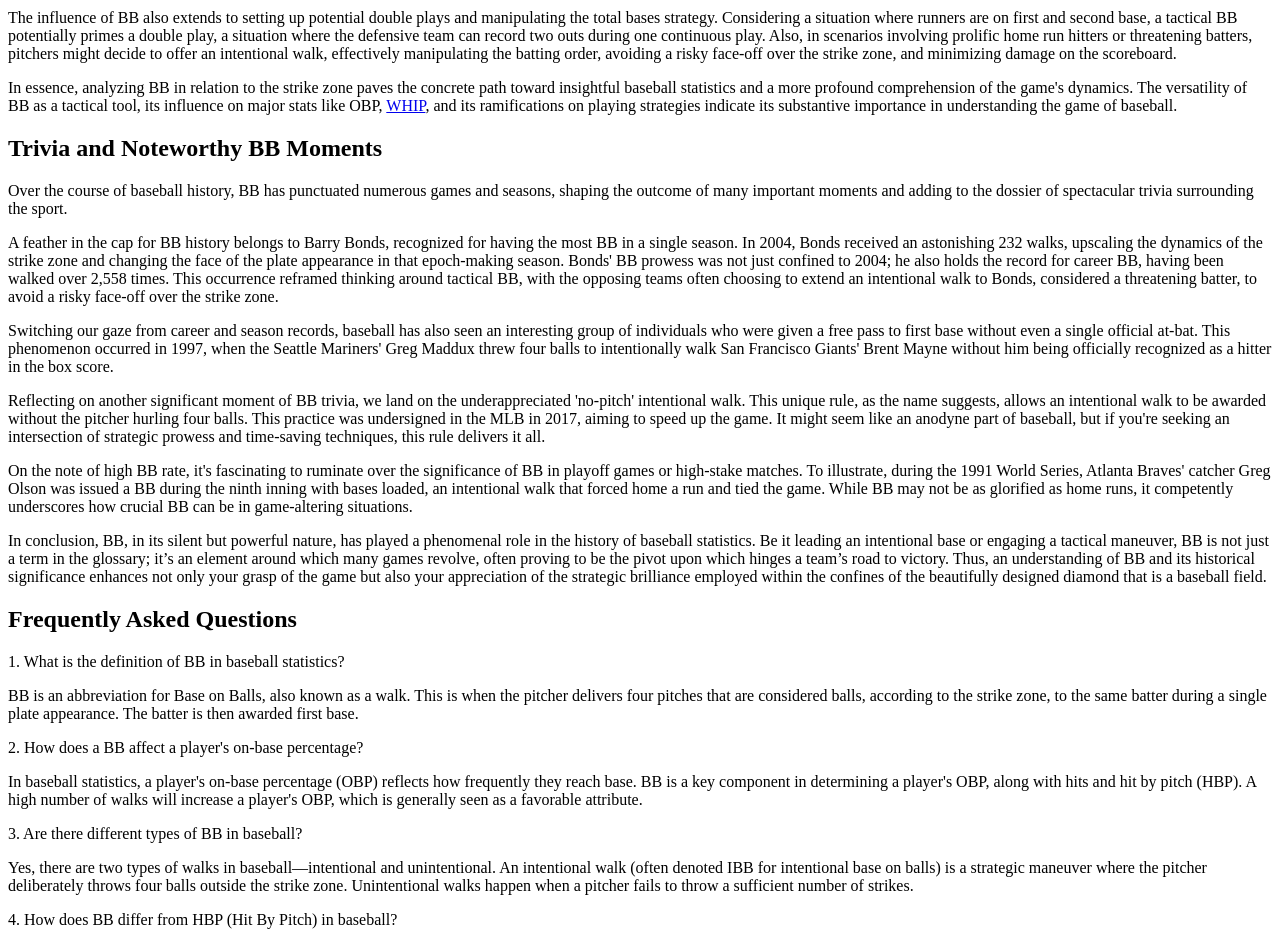
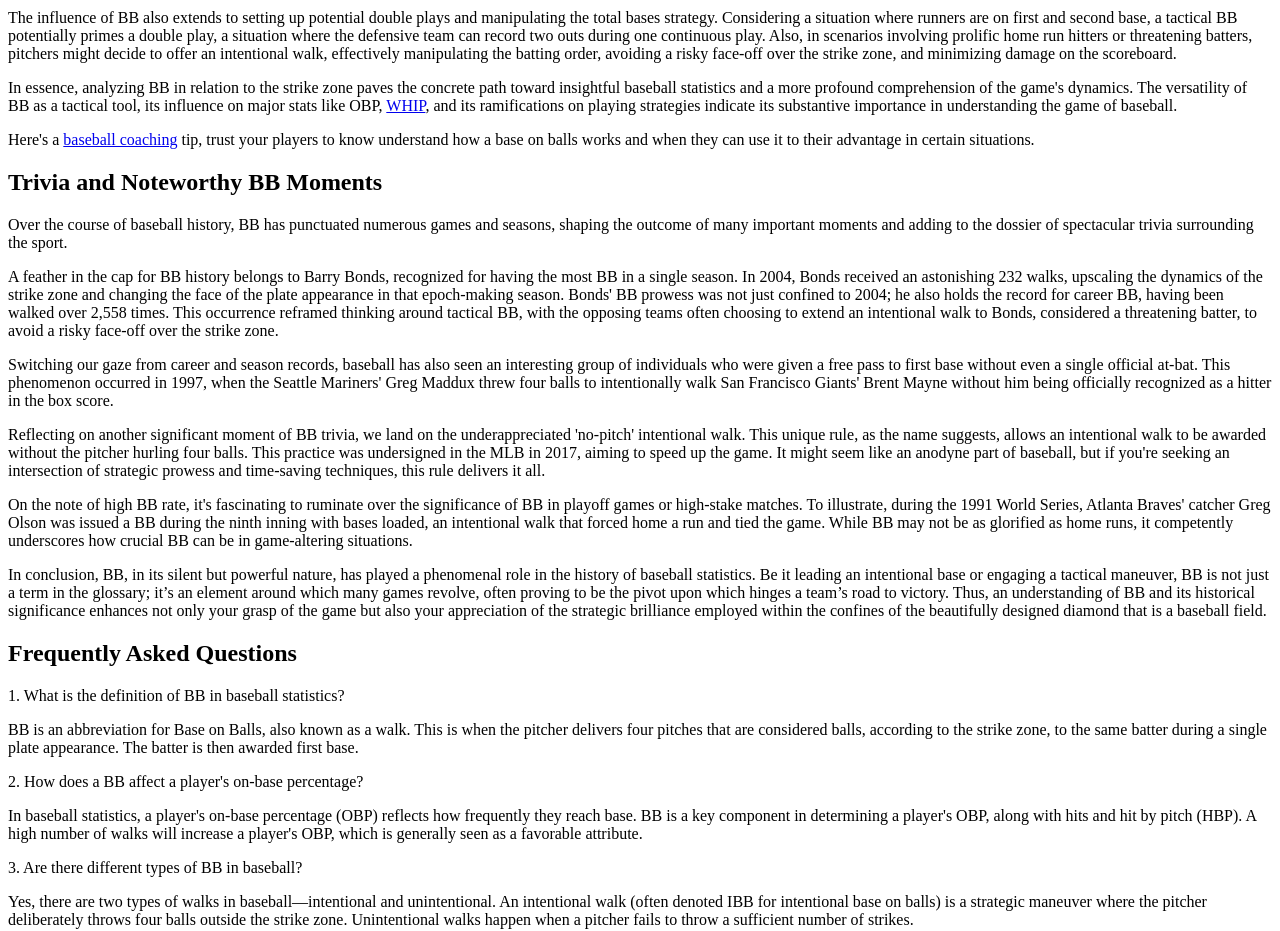
Before and after one commit to sloaninnovations/wowbaseball, a plain HTML site: page index.html in a window 1280 px wide. Shown: the part 2640-3571 px from the top of the page. Drawn offline with Linux system fonts and the light colour scheme.

Commit message:
Update index.html

```diff
--- a/index.html
+++ b/index.html
@@ -54,6 +54,7 @@
 <p>Also, the nuances differentiating BB from HBP (Hit by Pitch), both granting a free base to the batter, do shed light on the pitcher&rsquo;s harmony with the strike zone. Contrasting an HBP, where a wild pitch comes in contact with the batter, a BB generally emerges from pitches outside the strike zone that the batter refuses to swing at, spotlighting the pitcher's conduct around the strike zone.</p>
 <p>The influence of BB also extends to setting up potential double plays and manipulating the total bases strategy. Considering a situation where runners are on first and second base, a tactical BB potentially primes a double play, a situation where the defensive team can record two outs during one continuous play. Also, in scenarios involving prolific home run hitters or threatening batters, pitchers might decide to offer an intentional walk, effectively manipulating the batting order, avoiding a risky face-off over the strike zone, and minimizing damage on the scoreboard.</p>
 <p>In essence, analyzing BB in relation to the strike zone paves the concrete path toward insightful baseball statistics and a more profound comprehension of the game's dynamics. The versatility of BB as a tactical tool, its influence on major stats like OBP, <a href="https://selectbaseballteams.com/blog/baseball-what-whip-walks-and-hits-inning-explained/">WHIP</a>, and its ramifications on playing strategies indicate its substantive importance in understanding the game of baseball.</p>
+<p>Here's a <a href="https://baseballcoaching.tips">baseball coaching</a> tip, trust your players to know understand how a base on balls works and when they can use it to their advantage in certain situations. </p>
 <h2>Trivia and Noteworthy BB Moments</h2>
 <p>Over the course of baseball history, BB has punctuated numerous games and seasons, shaping the outcome of many important moments and adding to the dossier of spectacular trivia surrounding the sport.</p>
 <p>A feather in the cap for BB history belongs to Barry Bonds, recognized for having the most BB in a single season. In 2004, Bonds received an astonishing 232 walks, upscaling the dynamics of the strike zone and changing the face of the plate appearance in that epoch-making season. Bonds' BB prowess was not just confined to 2004; he also holds the record for career BB, having been walked over 2,558 times. This occurrence reframed thinking around tactical BB, with the opposing teams often choosing to extend an intentional walk to Bonds, considered a threatening batter, to avoid a risky face-off over the strike zone.</p>
```
